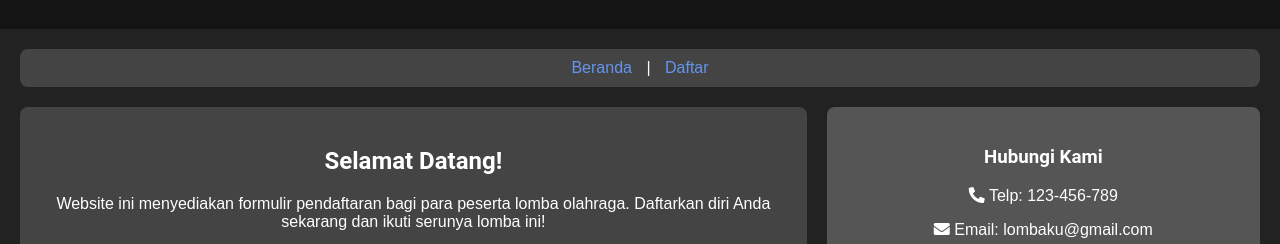
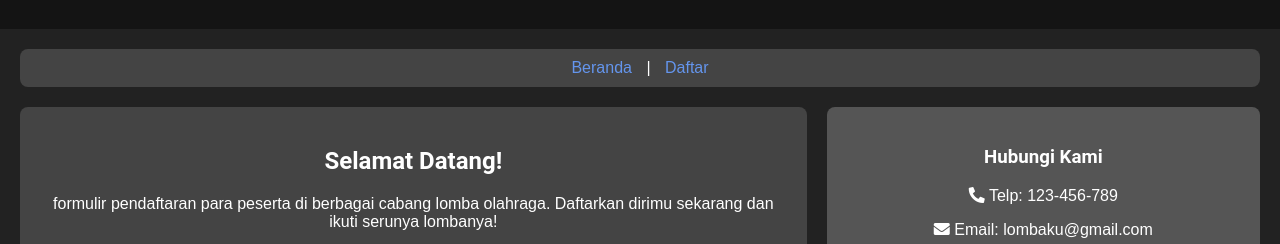
Before and after one commit to Syahruriski97/konsep1, a plain HTML site: page index.html in a window 1280 px wide. Shown: the part 120-364 px from the top of the page. Drawn offline with Linux system fonts and the light colour scheme.

Commit message:
Update index.html

```diff
--- a/index.html
+++ b/index.html
@@ -26,7 +26,7 @@
             <div class="articles">
                 <article>
                     <h2>Selamat Datang!</h2>
-                    <p>Website ini menyediakan formulir pendaftaran bagi para peserta lomba olahraga. Daftarkan diri Anda sekarang dan ikuti serunya lomba ini!</p>
+                    <p>formulir pendaftaran para peserta di berbagai cabang lomba olahraga. Daftarkan dirimu sekarang dan ikuti serunya lombanya!</p>
                     <a href="form.html" class="btn">Daftar Sekarang</a>
                 </article>
 
```
